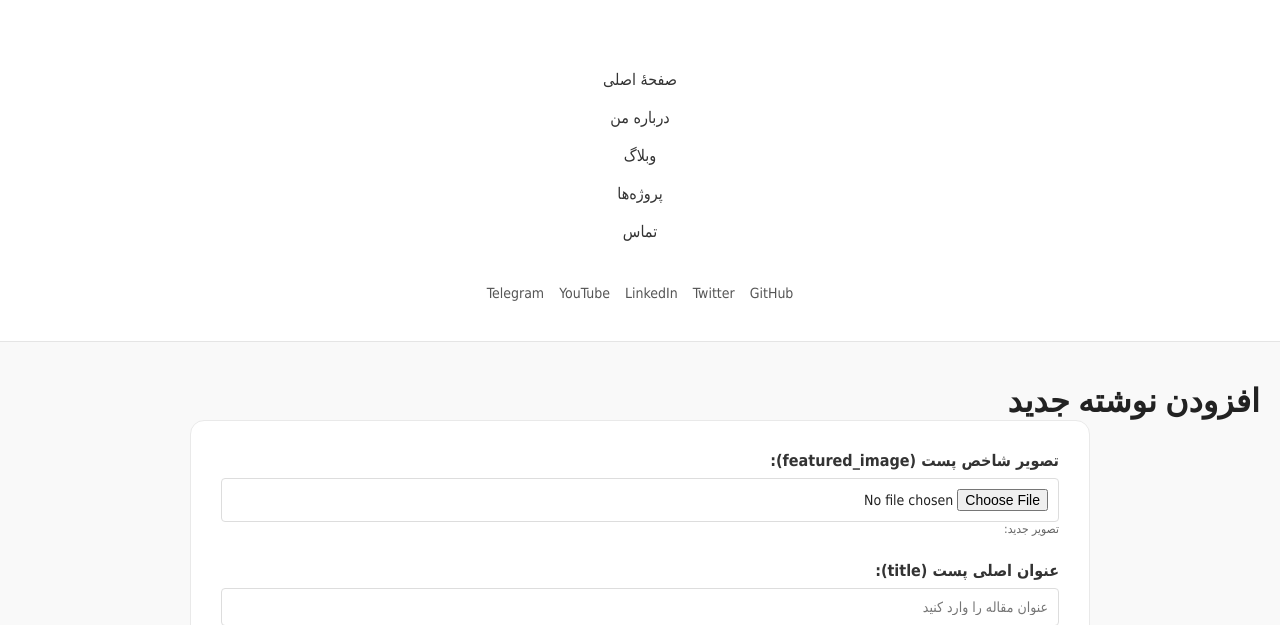
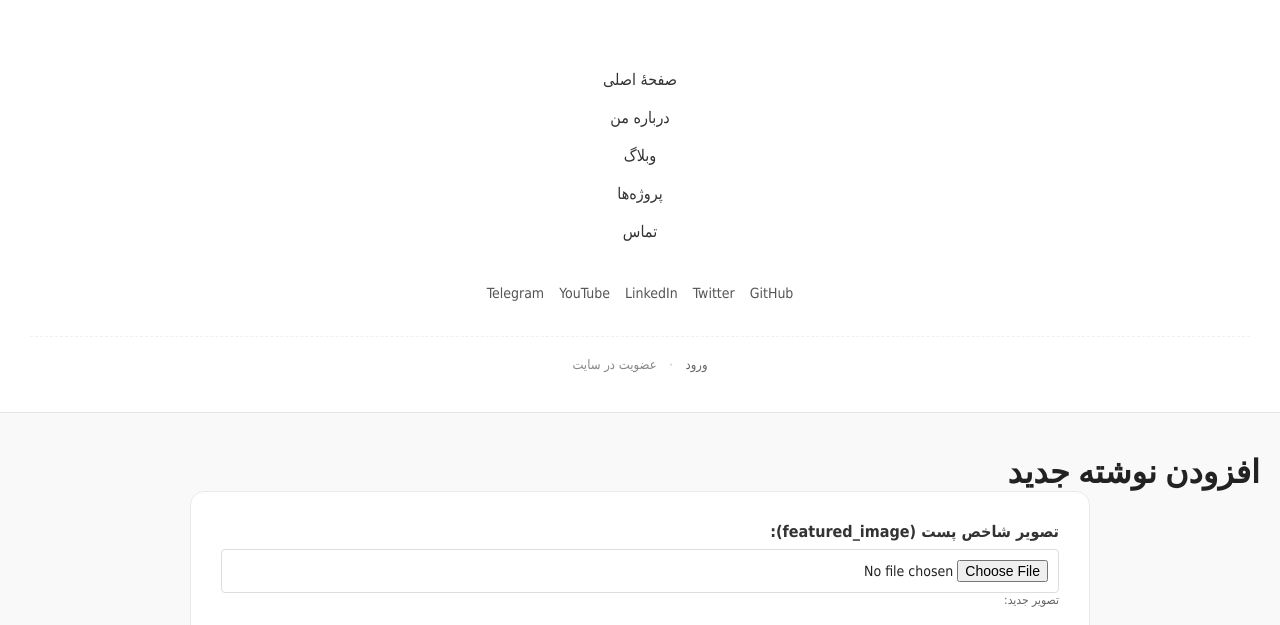
Before and after one commit to MimSkywalker/My-Weblog, a Django app: page /blog/manage/posts/create/ in a window 1280 px wide. Shown: the top 625 px of the page. Run offline with Django 5.2, Linux system fonts and the light colour scheme; tables that the repository leaves empty hold one stand-in row (values such as "Sample post"); some libraries are stand-ins or nearby versions.

Commit message:
Update sidebar navigation with minimal auth links

```diff
--- a/templates/includes/sidebar.html
+++ b/templates/includes/sidebar.html
@@ -1,4 +1,4 @@
-      {% load static %}
+{% load static %}
       <aside class="sidebar">
         <div class="profile">
 
@@ -14,7 +14,7 @@
         <nav>
 
             <ul class="sidebar-nav">
-            <li><a href="{% url 'home:homepage' %}">صفحۀ اصلی</a></li>
+              <li><a href="{% url 'home:homepage' %}">صفحۀ اصلی</a></li>
               <li><a href="{% url 'home:about' %}">درباره من</a></li>
               <li><a href="{% url 'blog:blog' %}">وبلاگ</a></li>
               <li><a href="{% url 'home:projects' %}">پروژه‌ها</a></li>
@@ -30,4 +30,28 @@
           <a href="#">YouTube</a>
           <a href="#">Telegram</a>
         </div>
+
+        <div class="site-auth" style="text-align: center; margin-top: 35px; padding-top: 20px; border-top: 1px dashed rgba(0,0,0,0.06); font-family: inherit;">
+          {% if user.is_authenticated %}
+              <span style="font-size: 12.5px; color: #888; display: block; margin-bottom: 6px; letter-spacing: -0.2px;">
+                کاربر مِهمان: <strong style="color: #444; font-weight: 500;">{{ user.username }}</strong>
+              </span>
+              <form method="post" action="{% url 'logout' %}" style="margin: 0;">
+                  {% csrf_token %}
+                  <button type="submit" style="background: none; border: none; color: #999; cursor: pointer; font-family: inherit; font-size: 12px; padding: 2px 8px; transition: all 0.2s;" onmouseover="this.style.color='#e53e3e'" onmouseout="this.style.color='#999'">
+                      خروج از حساب ←
+                  </button>
+              </form>
+          {% else %}
+              <div style="display: flex; justify-content: center; align-items: center; gap: 12px;">
+                  <a href="{% url 'login' %}" style="font-size: 13px; color: #666; text-decoration: none; transition: color 0.2s;" onmouseover="this.style.color='#000'" onmouseout="this.style.color='#666'">
+                      ورود
+                  </a>
+                  <span style="color: #ddd; font-size: 9px; user-select: none;">•</span>
+                  <a href="{% url 'accounts:signup' %}" style="font-size: 13px; color: #888; text-decoration: none; transition: color 0.2s;" onmouseover="this.style.color='#000'" onmouseout="this.style.color='#888'">
+                      عضویت در سایت
+                  </a>
+              </div>
+          {% endif %}
+        </div>
       </aside>
```
